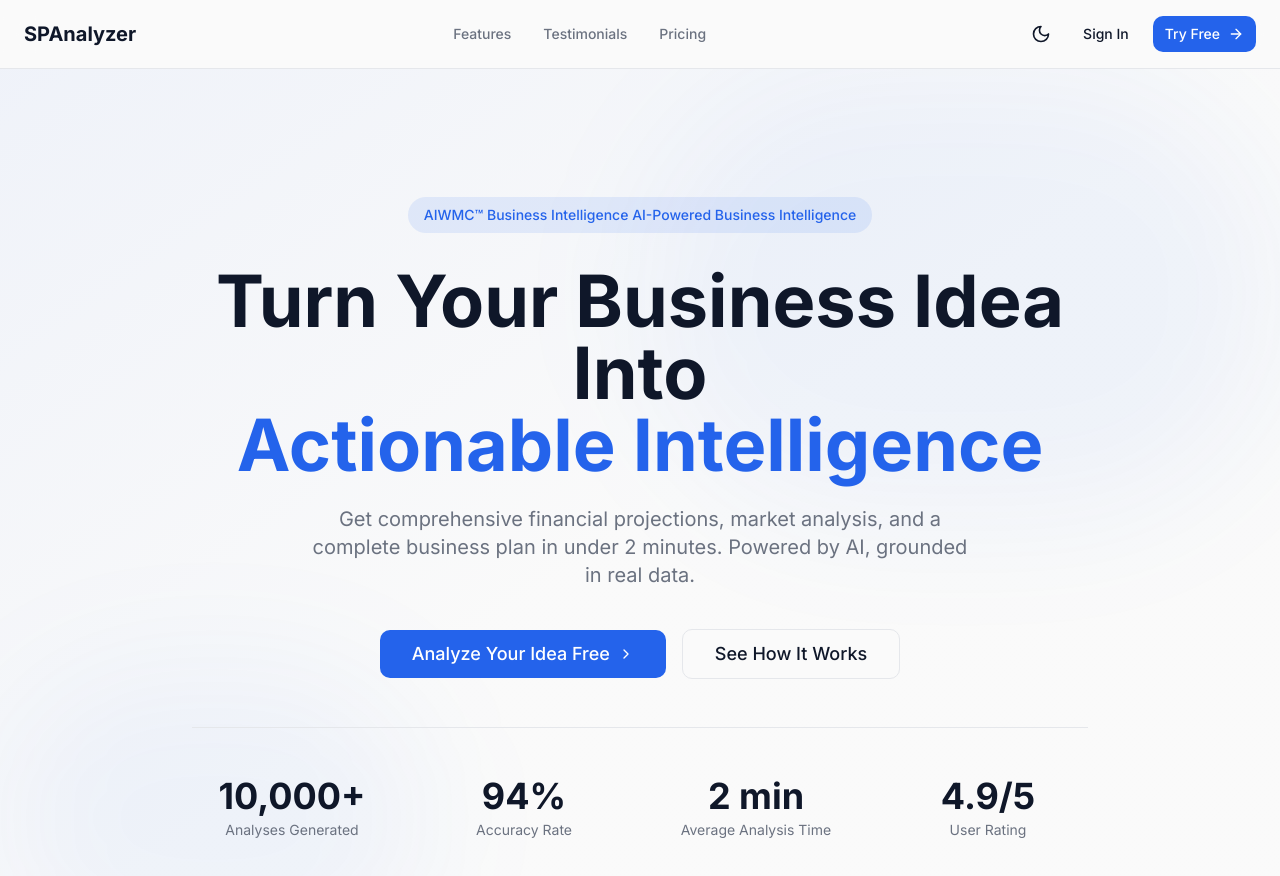
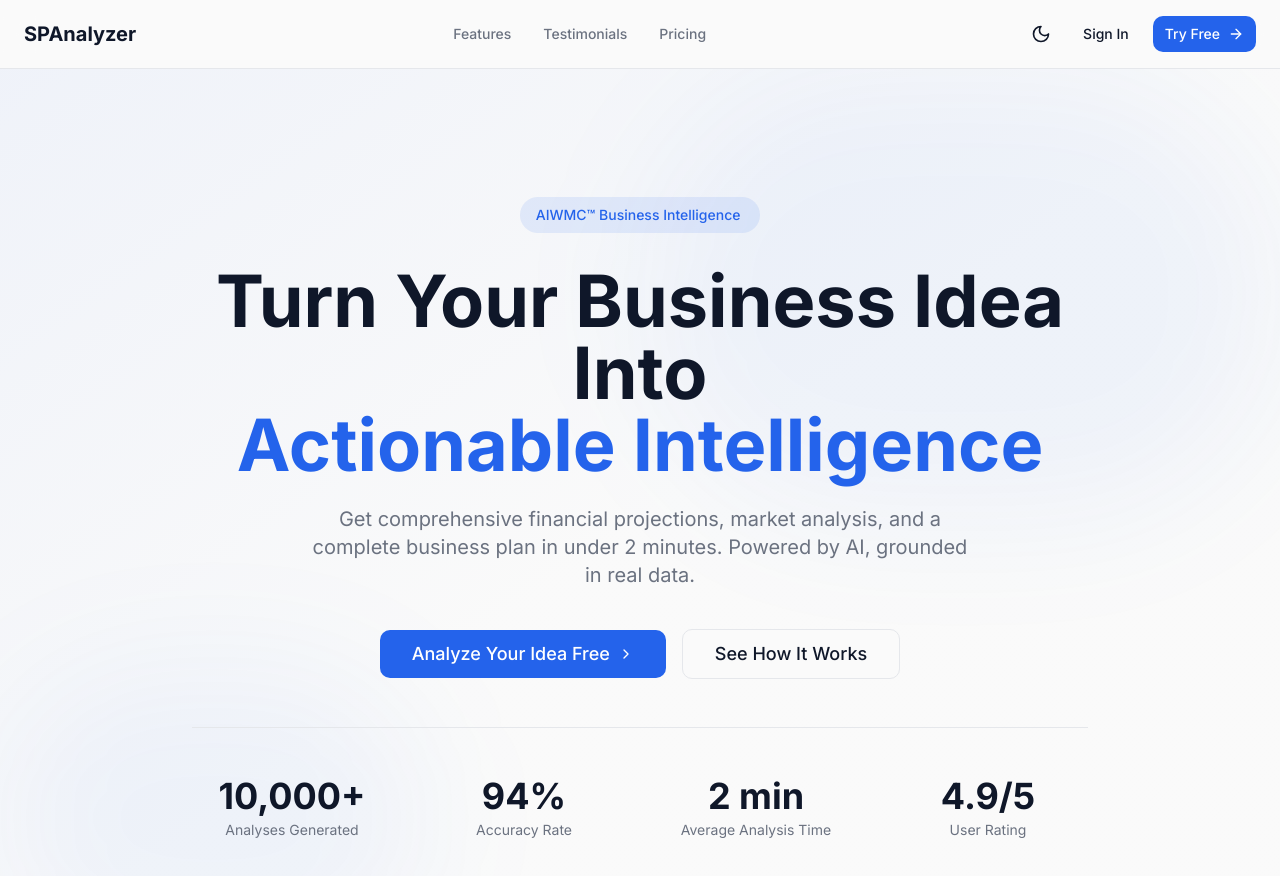
Before and after one commit to AIWMCX/aiwmcquantis, a React (Vite) app: page / in a window 1280 px wide. Shown: the top 876 px of the page. Built offline with nearby package versions, Linux system fonts and the light colour scheme.

Commit message:
Visual edit in Lovable
Edited UI in Lovable

```diff
--- a/src/pages/Landing.tsx
+++ b/src/pages/Landing.tsx
@@ -179,9 +179,7 @@ export default function Landing() {
 
         <div className="relative container max-w-7xl mx-auto px-4 sm:px-6 py-20 md:py-32">
           <div className="text-center max-w-4xl mx-auto">
-            <div className="inline-flex items-center gap-2 px-4 py-2 rounded-full bg-primary/10 text-primary text-sm font-medium mb-8 animate-fade-in">AIWMC™ Business Intelligence
-              AI-Powered Business Intelligence
-            </div>
+            <div className="inline-flex items-center gap-2 px-4 py-2 rounded-full bg-primary/10 text-primary text-sm font-medium mb-8 animate-fade-in">AIWMC™ Business Intelligence </div>
             <h1 className="text-4xl md:text-6xl lg:text-7xl font-bold text-foreground mb-6 leading-tight">
               Turn Your Business Idea Into
               <span className="text-primary block">Actionable Intelligence</span>
```
